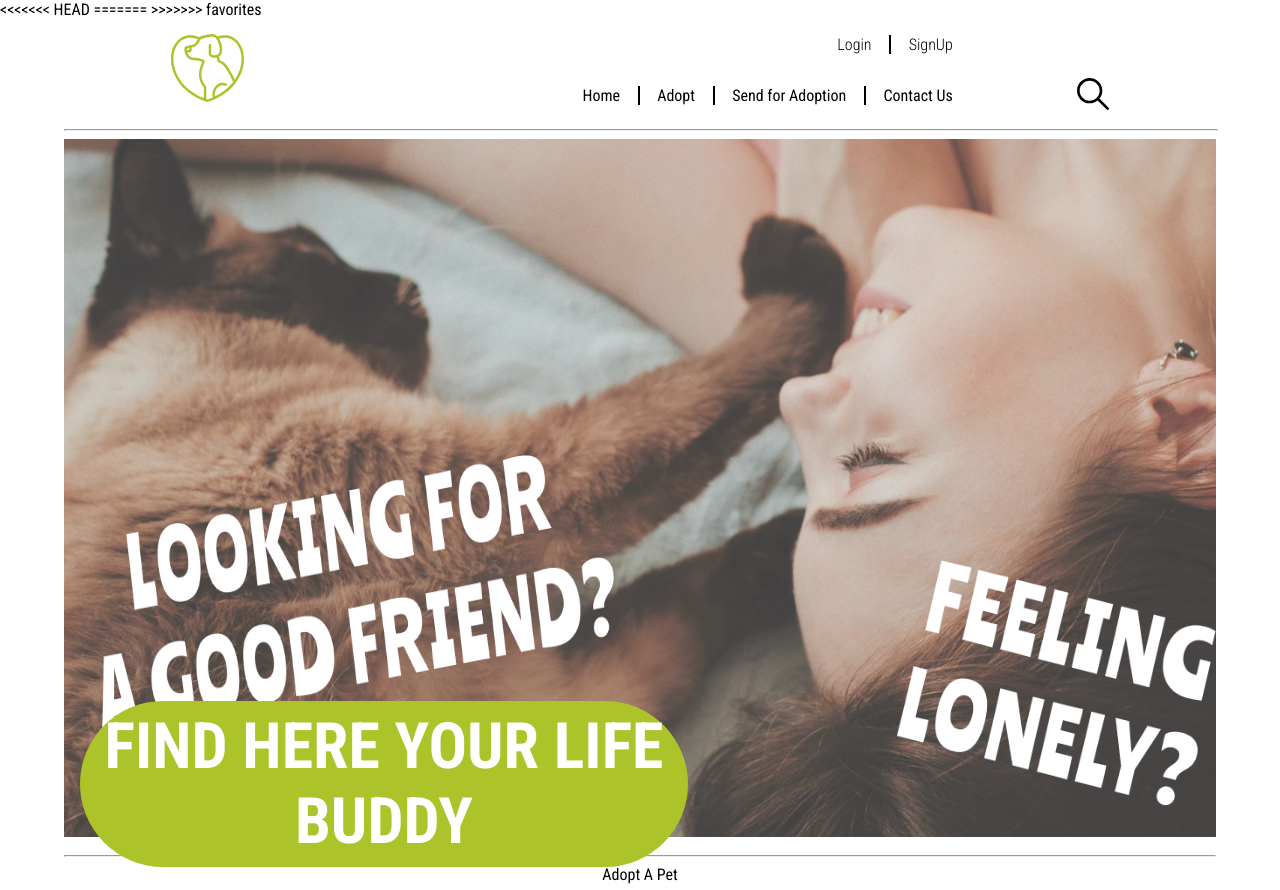
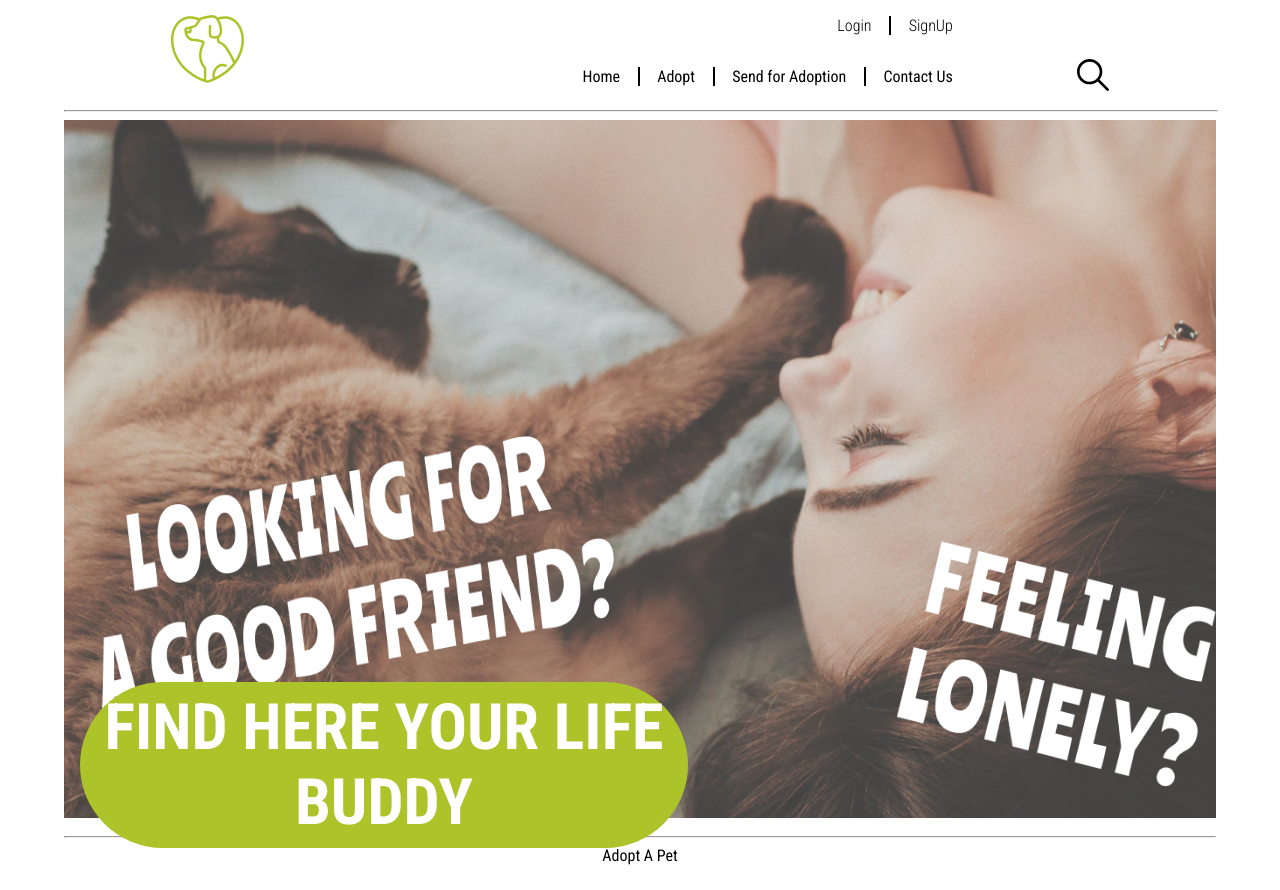
Before and after one commit to edurbrito/php-life-buddies, a PHP site: page /index.php in a window 1280 px wide. After the commit the page ends 865 px from the top, so only its background shows below. Run offline with PHP 8.4, Linux system fonts and the light colour scheme; some libraries are stand-ins or nearby versions.

Commit message:
Solved missing conflict

```diff
--- a/templates/tpl_common.php
+++ b/templates/tpl_common.php
@@ -38,15 +38,11 @@ function draw_header($page_name, $css_links = NULL, $js_links = NULL)
       }
     ?>
     <script src="../js/main.js" defer></script>
-<<<<<<< HEAD
-    <script src="../js/new-pet.js" defer></script>
-=======
     <?php
       foreach((array)$js_links as $js) {
         echo '<script src="../js/' . $js . '" defer></script>';
       }
     ?>
->>>>>>> favorites
   </head>
 
   <body>
```
